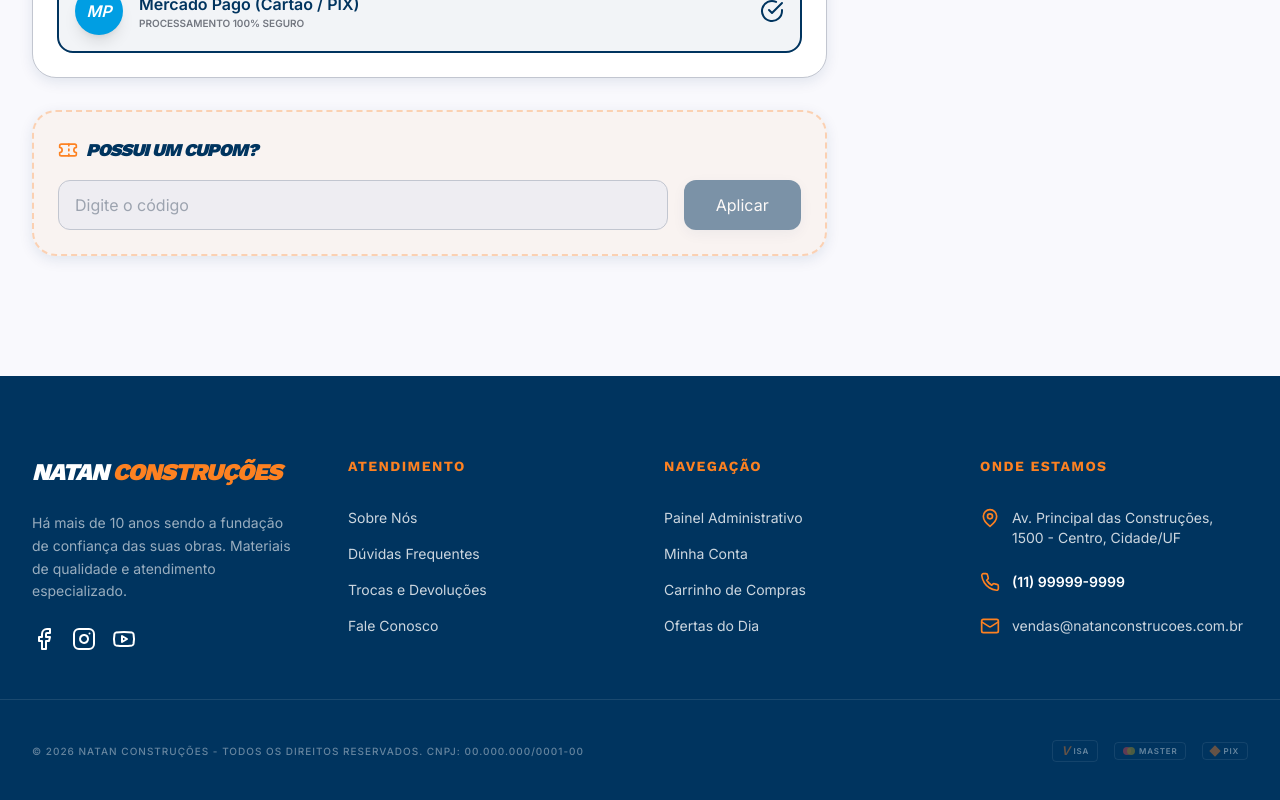
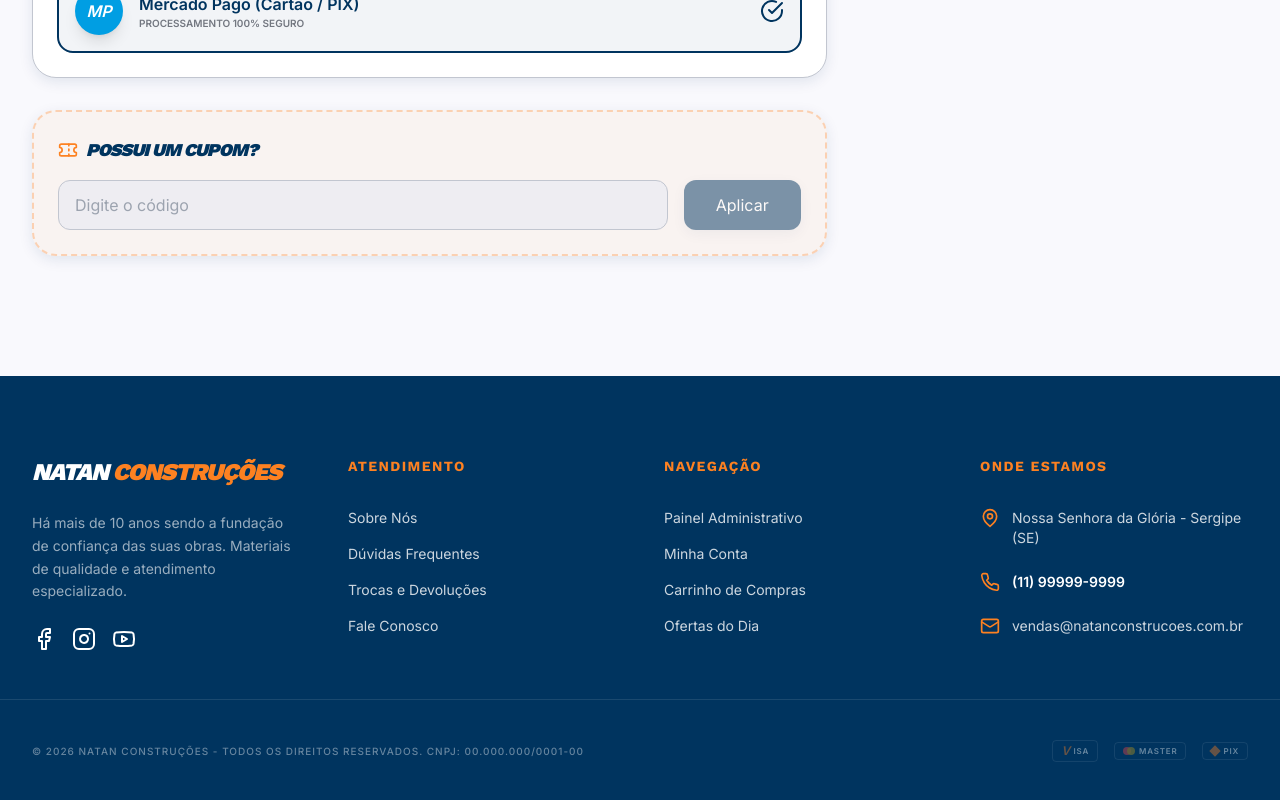
Before and after one commit to Gui2761/Natan-Constru-es, a React (Vite) app: page /checkout in a window 1280 px wide. Shown: the part 1060-1860 px from the top of the page. Built offline with nearby package versions, Linux system fonts and the light colour scheme; no server answers.

Commit message:
feat(location): set physical address to Nossa Senhora da Gloria - SE and update shipping multipliers for Sergipe and neighboring states

```diff
--- a/src/components/Footer.jsx
+++ b/src/components/Footer.jsx
@@ -49,7 +49,7 @@ export default function Footer() {
           <ul className="space-y-6">
             <li className="flex gap-3 items-start">
               <MapPin className="text-secondary shrink-0" size={20} />
-              <p className="text-sm text-white/80">Av. Principal das Construções, 1500 - Centro, Cidade/UF</p>
+              <p className="text-sm text-white/80">Nossa Senhora da Glória - Sergipe (SE)</p>
             </li>
             <li className="flex gap-3 items-center">
               <Phone className="text-secondary shrink-0" size={20} />
--- a/src/pages/Checkout.jsx
+++ b/src/pages/Checkout.jsx
@@ -61,8 +61,8 @@ export default function Checkout() {
 
     const state = formData.state.toUpperCase().trim();
     let multiplier = 2.2; // default outer state
-    if (state === 'SP') multiplier = 1.0;
-    else if (['RJ', 'MG', 'ES'].includes(state)) multiplier = 1.5;
+    if (state === 'SE') multiplier = 1.0; // Local rate for Sergipe
+    else if (['AL', 'BA', 'PE'].includes(state)) multiplier = 1.5; // Regional rate for neighboring Northeast states
 
     return base + (weightFee * multiplier);
   };
```
